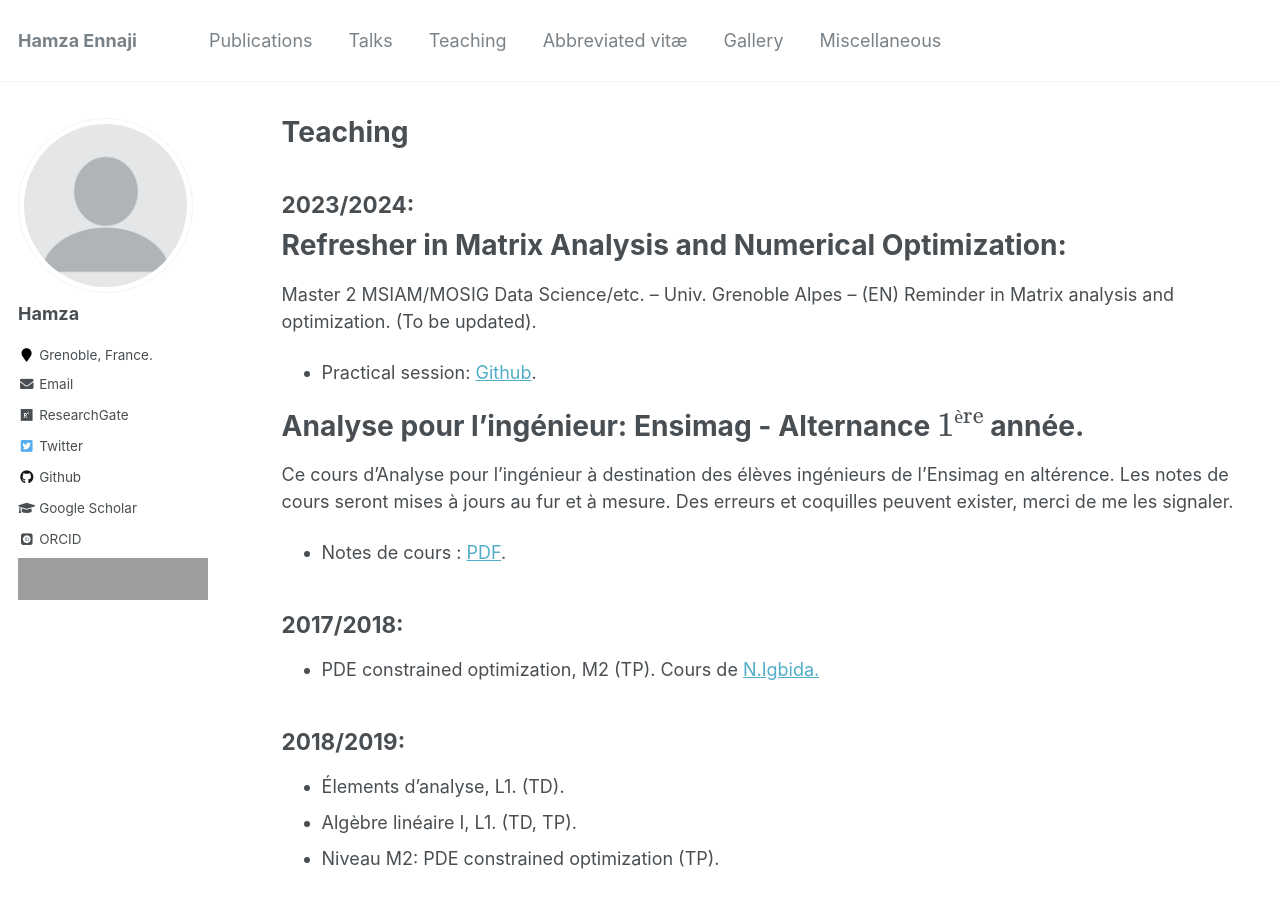
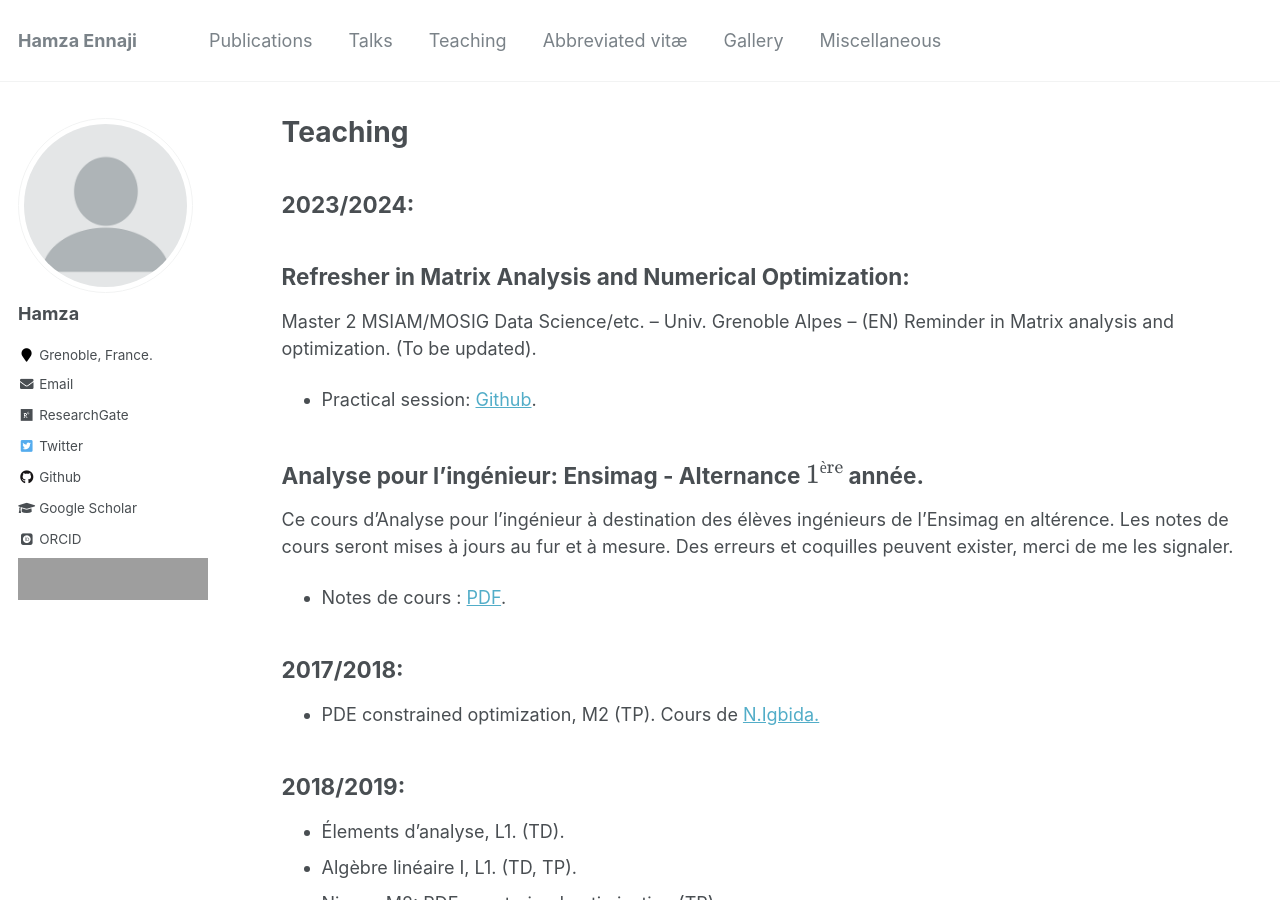
Before and after one commit to enhamza/enhamza.github.io, a Jekyll site: the page built from _pages/teaching.md, in a window 1280 px wide and 900 px high. Built offline with Jekyll 4.4.1, drawn with Linux system fonts in a browser that asks for light colours; some web fonts are replaced; formulas are drawn with MathJax 3; grey boxes are pictures that could not be loaded.

```diff
--- a/_pages/teaching.md
+++ b/_pages/teaching.md
@@ -8,13 +8,13 @@ author_profile: true
 
 2023/2024:
 ----------
-# Refresher in Matrix Analysis and Numerical Optimization:
+## Refresher in Matrix Analysis and Numerical Optimization:
 Master 2 MSIAM/MOSIG Data Science/etc. – Univ. Grenoble Alpes – (EN)
 Reminder in Matrix analysis and optimization. (To be updated).
 
 * Practical session: [Github](https://github.com/enhamza/refresher).
 
-# Analyse pour l'ingénieur: Ensimag - Alternance $1^\text{ère}$ année.
+## Analyse pour l'ingénieur: Ensimag - Alternance $1^\text{ère}$ année.
 Ce cours d'Analyse pour l'ingénieur à destination des élèves ingénieurs de l'Ensimag en altérence. Les notes de cours seront mises à jours au fur et à mesure. Des erreurs et coquilles peuvent exister, merci de me les signaler.
 
 * Notes de cours : [PDF](https://github.com/enhamza/files/Main.pdf).
```
